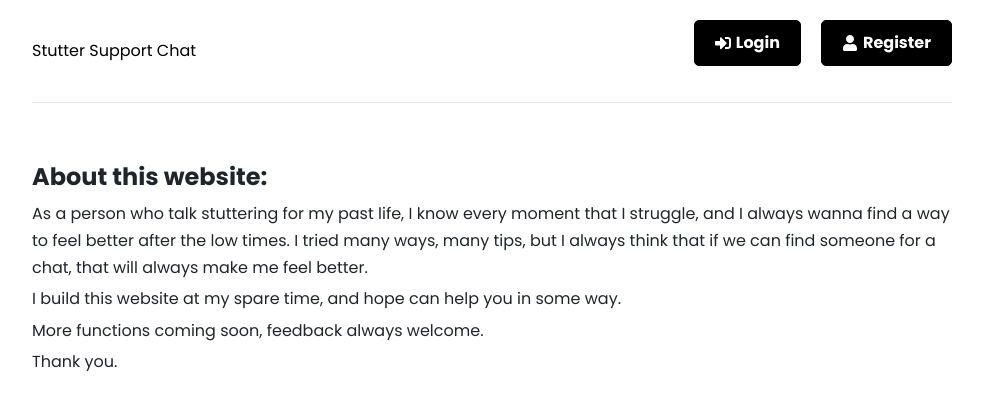
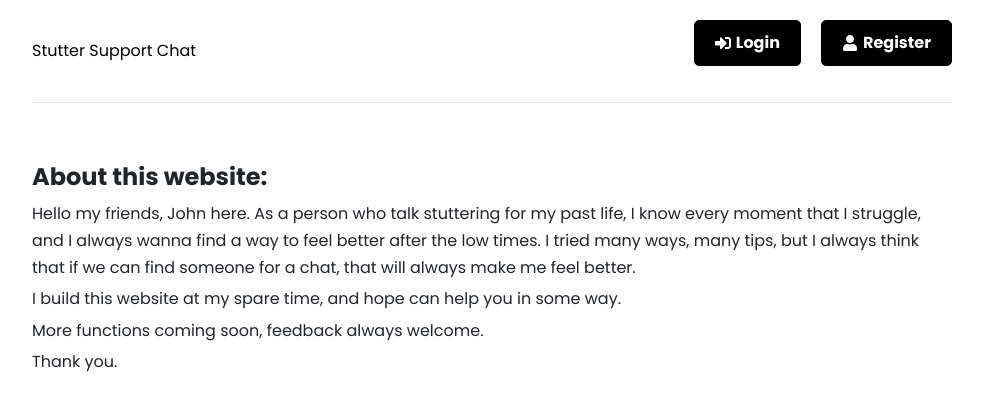
Before and after one commit to johncfbt/speakingpartner, a React (Create React App) app in the folder frontend/: page /about in a window 1280 px wide. Shown: the top 410 px of the page, without its empty margins (148-1131 px from the left). Built offline with nearby package versions, Linux system fonts and the light colour scheme.

Commit message:
add logo and title

```diff
--- a/frontend/public/index.html
+++ b/frontend/public/index.html
@@ -11,13 +11,13 @@
       gtag('config', 'G-FBY2940JCJ');
     </script>
     <meta charset="utf-8" />
-    <link rel="icon" href="%PUBLIC_URL%/favicon.ico" />
+    <link rel="icon" href="%PUBLIC_URL%/favicon.png" />
     <meta name="viewport" content="width=device-width, initial-scale=1, shrink-to-fit=no">
     <link rel="stylesheet" href="https://cdn.jsdelivr.net/npm/bootstrap@4.0.0/dist/css/bootstrap.min.css" integrity="sha384-Gn5384xqQ1aoWXA+058RXPxPg6fy4IWvTNh0E263XmFcJlSAwiGgFAW/dAiS6JXm" crossorigin="anonymous">
     <meta name="theme-color" content="#000000" />
     <meta
       name="description"
-      content="Web site created using create-react-app"
+      content="Find a speaking partner who really wants to talk to you now for free."
     />
     <link rel="apple-touch-icon" href="%PUBLIC_URL%/logo192.png" />
     <!--
@@ -34,7 +34,7 @@
       work correctly both with client-side routing and a non-root public URL.
       Learn how to configure a non-root public URL by running `npm run build`.
     -->
-    <title>Stutter Support Chat - A platform for connecting people who stutter.</title>
+    <title>Stutter Support Chat - Connecting people who stutter to find a speaking partner in real time for free.</title>
   </head>
   <body>
     <noscript>You need to enable JavaScript to run this app.</noscript>
--- a/frontend/src/components/Header.jsx
+++ b/frontend/src/components/Header.jsx
@@ -3,6 +3,7 @@ import {BsToggleOn} from "react-icons/bs";
 import {Link, useNavigate} from 'react-router-dom'
 import {useSelector, useDispatch} from 'react-redux'
 import {logout, reset} from '../features/auth/authSlice'
+import logo from '../logo.png'
 
 function Header() {
   const navigate = useNavigate()
@@ -17,7 +18,10 @@ function Header() {
 
   return (
     <header className='header'>
-      <div className='logo'><Link to='/'>Stutter Support Chat</Link></div>
+      <div className='logo'>
+        <Link to='/'>
+          Stutter Support Chat
+        </Link></div>
       <ul>
         {user ? (<>
           <li>
--- a/frontend/src/pages/About.jsx
+++ b/frontend/src/pages/About.jsx
@@ -4,7 +4,7 @@ function About() {
   return (
     <>
       <p className="text-left h4"><strong>About this website:</strong></p>
-      <p className="text-left mb-1">As a person who talk stuttering for my past life, I know every moment that I struggle, and I always wanna find a way to feel better after the low times. I tried many ways, many tips, but I always think that if we can find someone for a chat, that will always make me feel better.</p>
+      <p className="text-left mb-1">Hello my friends, John here. As a person who talk stuttering for my past life, I know every moment that I struggle, and I always wanna find a way to feel better after the low times. I tried many ways, many tips, but I always think that if we can find someone for a chat, that will always make me feel better.</p>
       <p className="text-left mb-1">I build this website at my spare time, and hope can help you in some way.</p>
       <p className="text-left mb-1">More functions coming soon, feedback always welcome.</p>
       <p className="text-left mb-1">Thank you.</p>
```
Also changed, not shown: frontend/public/favicon.png (added), frontend/src/logo.png (added), 10 other files (tests, documents, lock files or other folders).
